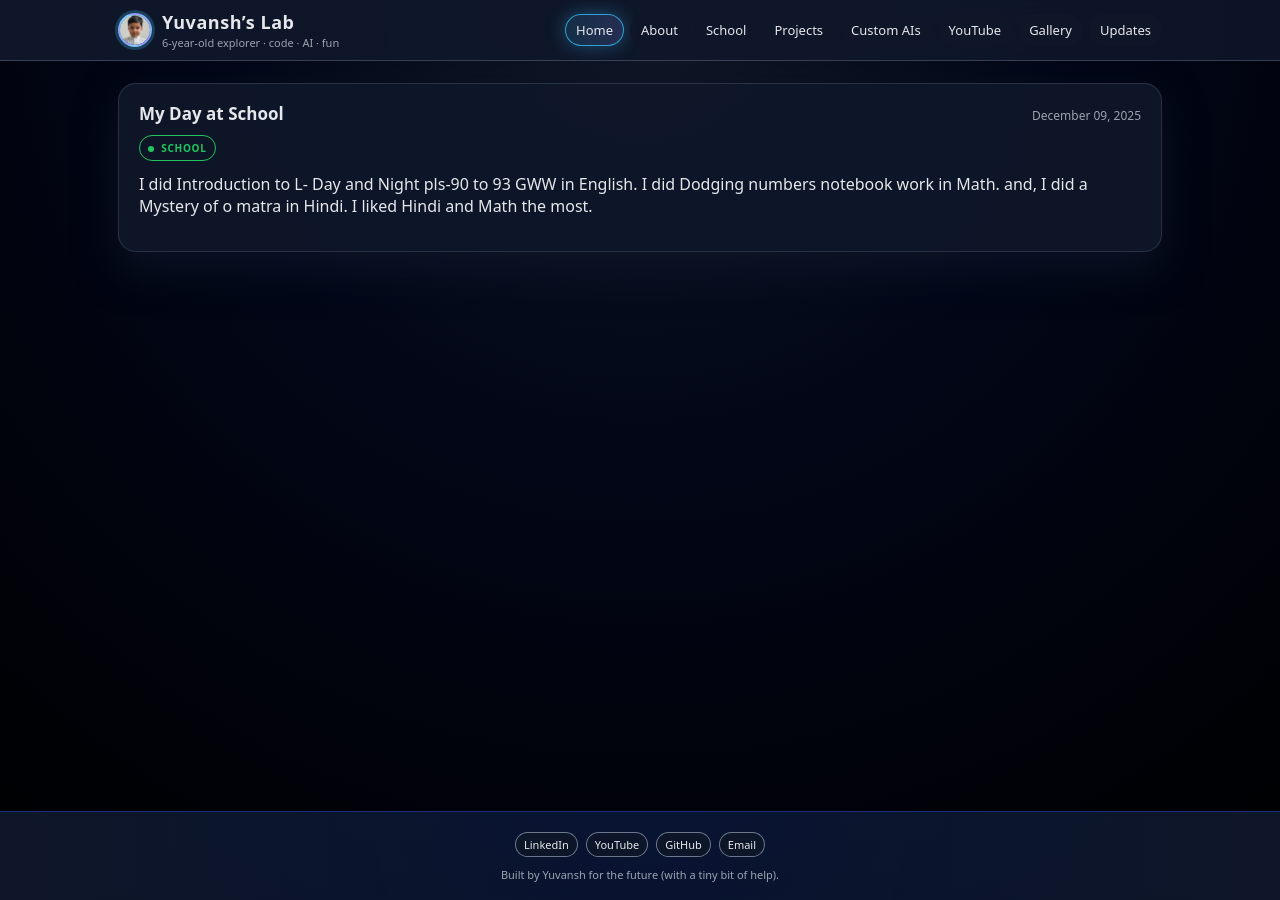
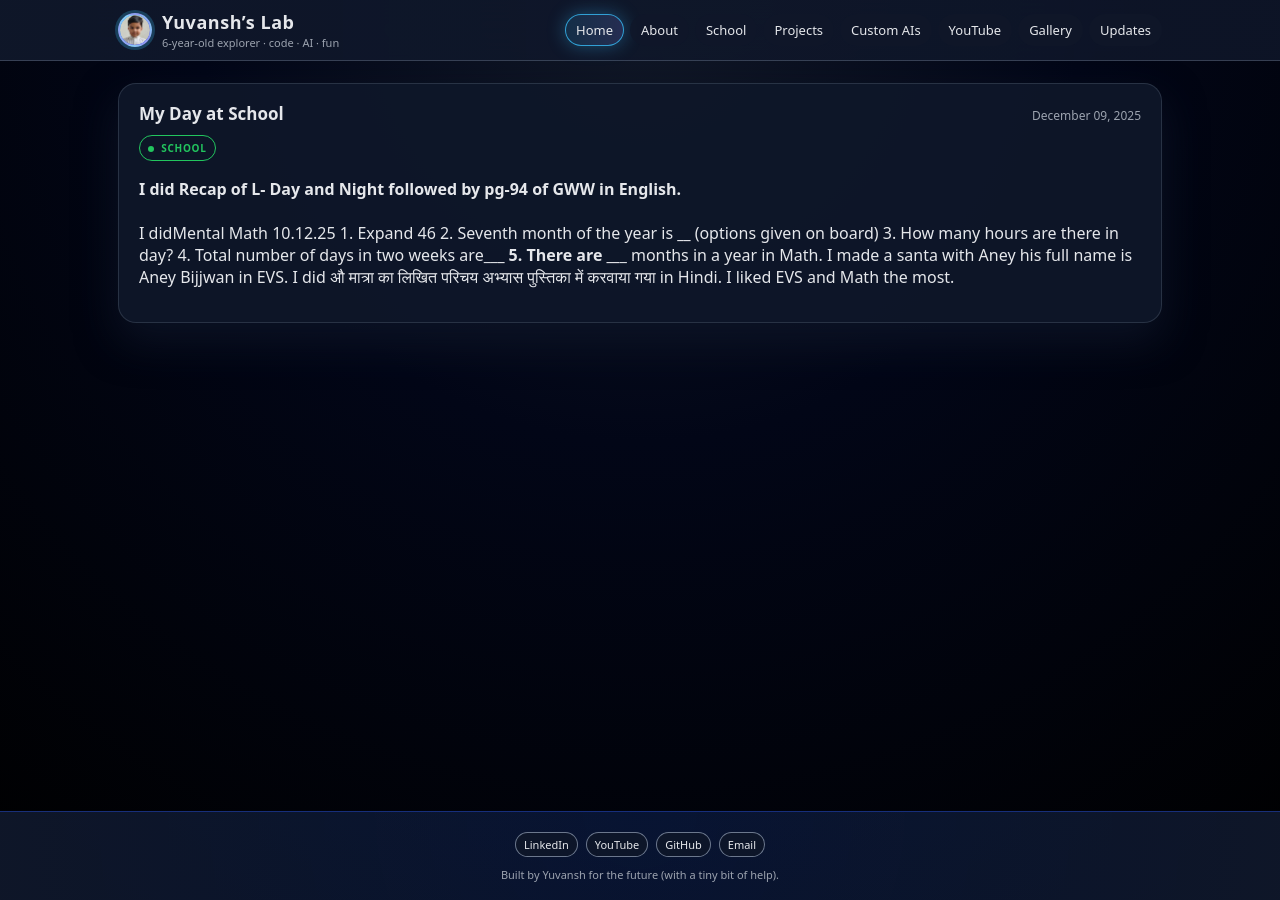
Before and after one commit to varunjain79/yuvansh.github.io, a Jekyll site: the page built from _posts/2025-12-09-my-day-at-school.md, in a window 1280 px wide. Built offline with Jekyll 4.4.1, drawn with Linux system fonts in a browser that asks for light colours.

Commit message:
Update 2025-12-09-my-day-at-school.md

```diff
--- a/_posts/2025-12-09-my-day-at-school.md
+++ b/_posts/2025-12-09-my-day-at-school.md
@@ -3,8 +3,8 @@ title: "My Day at School"
 category: school
 ---
 
-I did Introduction to L- Day and Night pls-90 to 93 GWW in English.
-I did Dodging numbers notebook work in Math.
-and,
-I did a Mystery of o matra in Hindi.
-I liked Hindi and Math the most.
+#### I did Recap of L- Day and Night followed by pg-94 of GWW in English.
+I didMental Math 10.12.25 1. Expand 46 2. Seventh month of the year is ______ (options given on board) 3. How many hours are there in day? 4. Total number of days in two weeks are_____ 5. There are _____ months in a year  in Math.
+I made a santa with Aney his full name is Aney Bijjwan in EVS.
+I did औ मात्रा का लिखित परिचय अभ्यास पुस्तिका में करवाया गया in Hindi.
+I liked EVS and Math the most.
```
